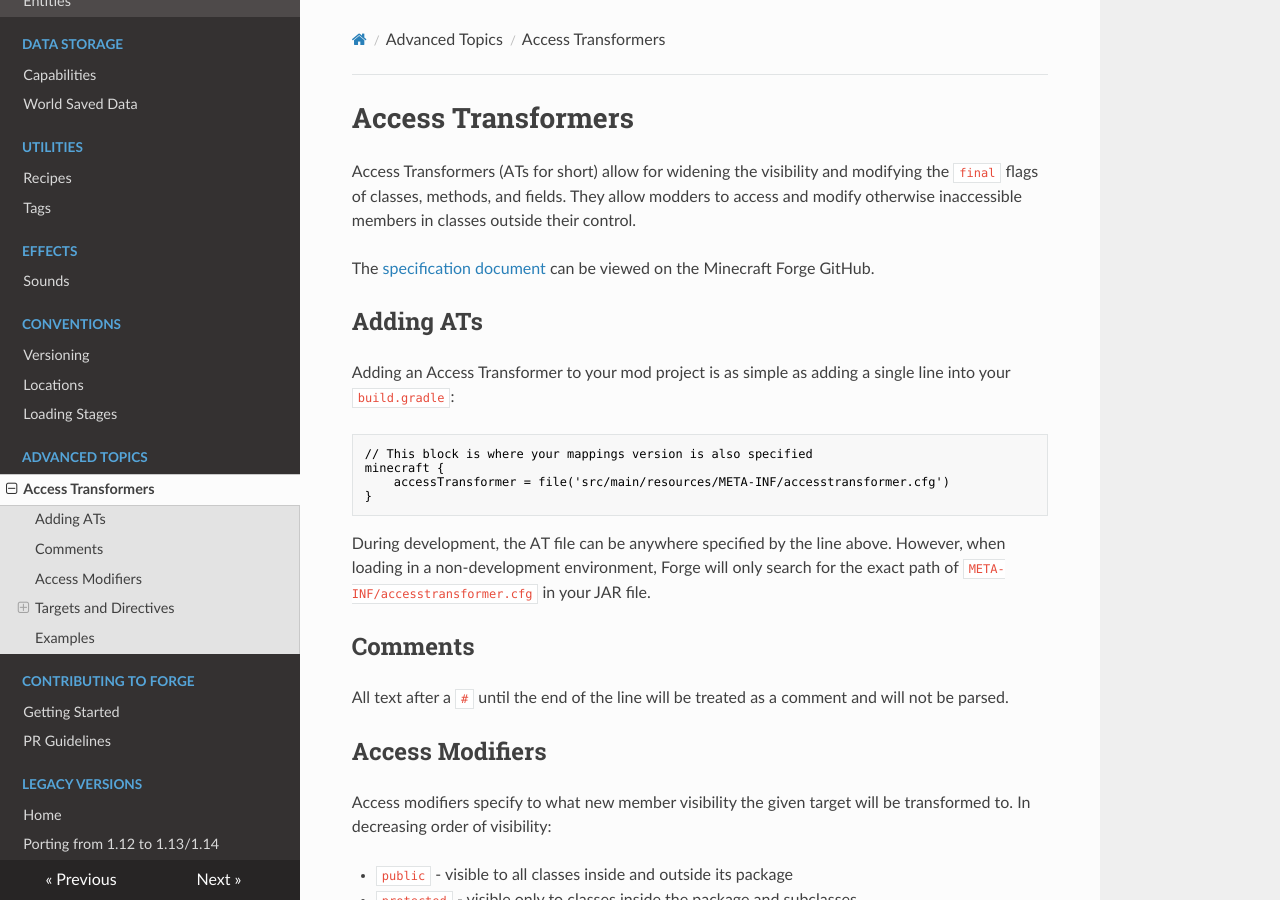
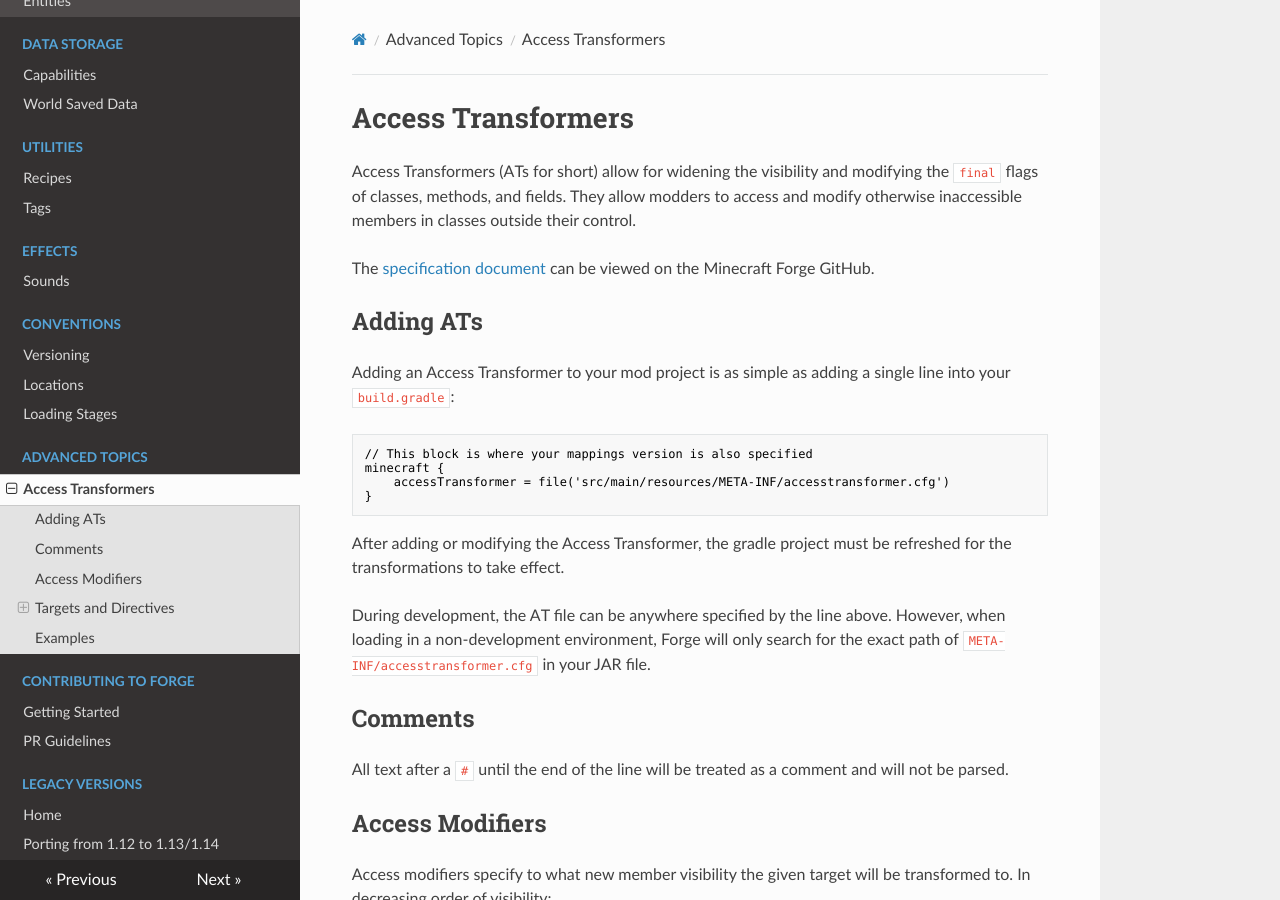
Before and after one commit to MinecraftForge/Documentation, an MkDocs documentation site: the page built from docs/advanced/accesstransformers.md, in a window 1280 px wide and 900 px high. Built offline with MkDocs 1.6.1, drawn with Linux system fonts in a browser that asks for light colours; nearby versions of some CDN libraries.

Commit message:
Add paragraph on refreshing gradle

````diff
--- a/docs/advanced/accesstransformers.md
+++ b/docs/advanced/accesstransformers.md
@@ -16,6 +16,8 @@ minecraft {
     accessTransformer = file('src/main/resources/META-INF/accesstransformer.cfg')
 }
 ```
+
+After adding or modifying the Access Transformer, the gradle project must be refreshed for the transformations to take effect.
 
 During development, the AT file can be anywhere specified by the line above. However, when loading in a non-development environment, Forge will only search for the exact path of `META-INF/accesstransformer.cfg` in your JAR file.
 
````
